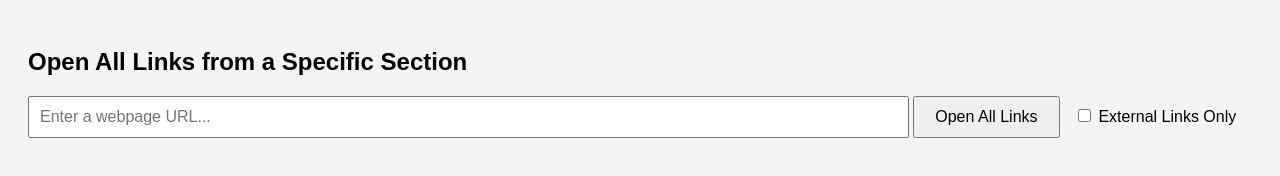
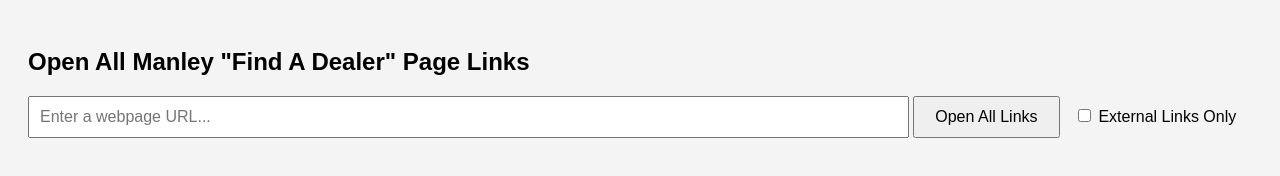
Before and after one commit to manleylabs/open-all-dealer-links, a plain HTML site: page index.html in a window 1280 px wide. Drawn offline with Linux system fonts and the light colour scheme.

Commit message:
Update index.html
Page text update.

```diff
--- a/index.html
+++ b/index.html
@@ -25,7 +25,7 @@
   </style>
 </head>
 <body>
-  <h2>Open All Links from a Specific Section</h2>
+  <h2>Open All Manley "Find A Dealer" Page Links</h2>
   <input type="text" id="urlInput" placeholder="Enter a webpage URL..." />
   <button onclick="openLinks()">Open All Links</button>
   <label>
```
